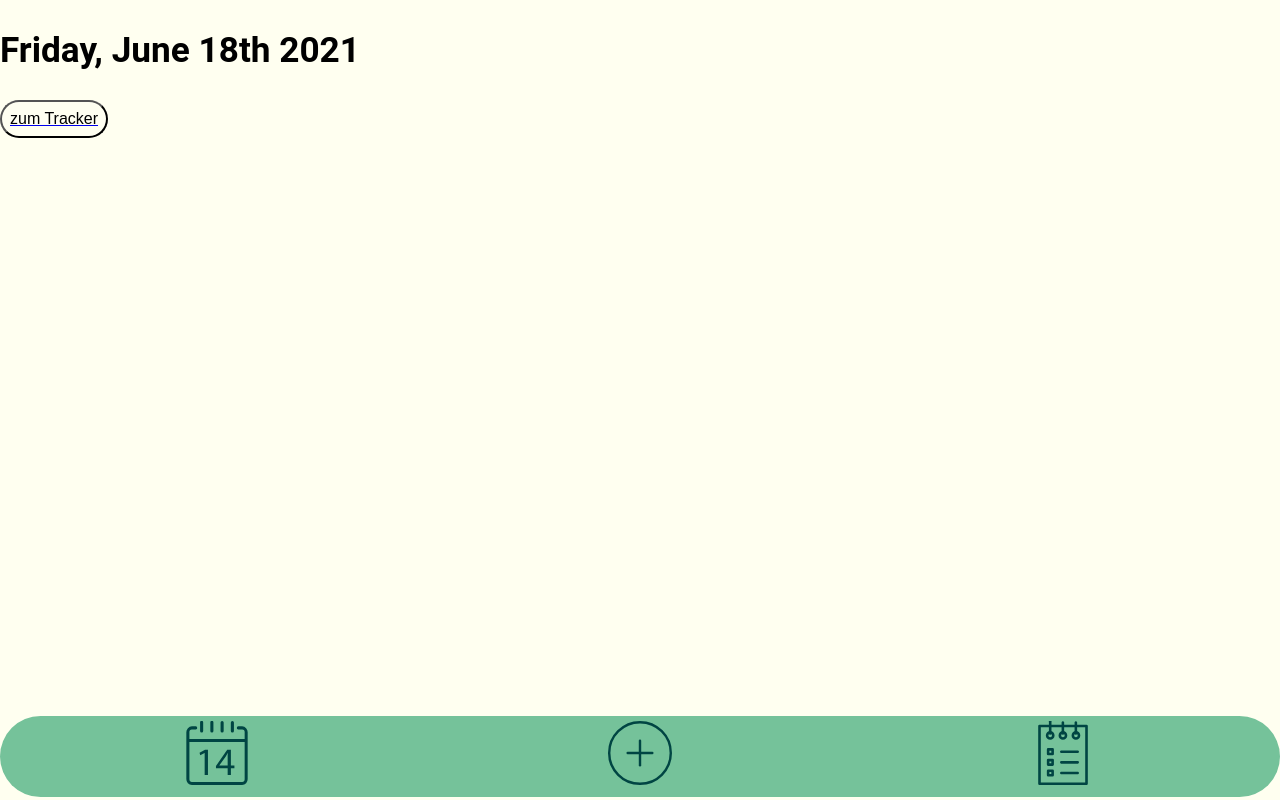
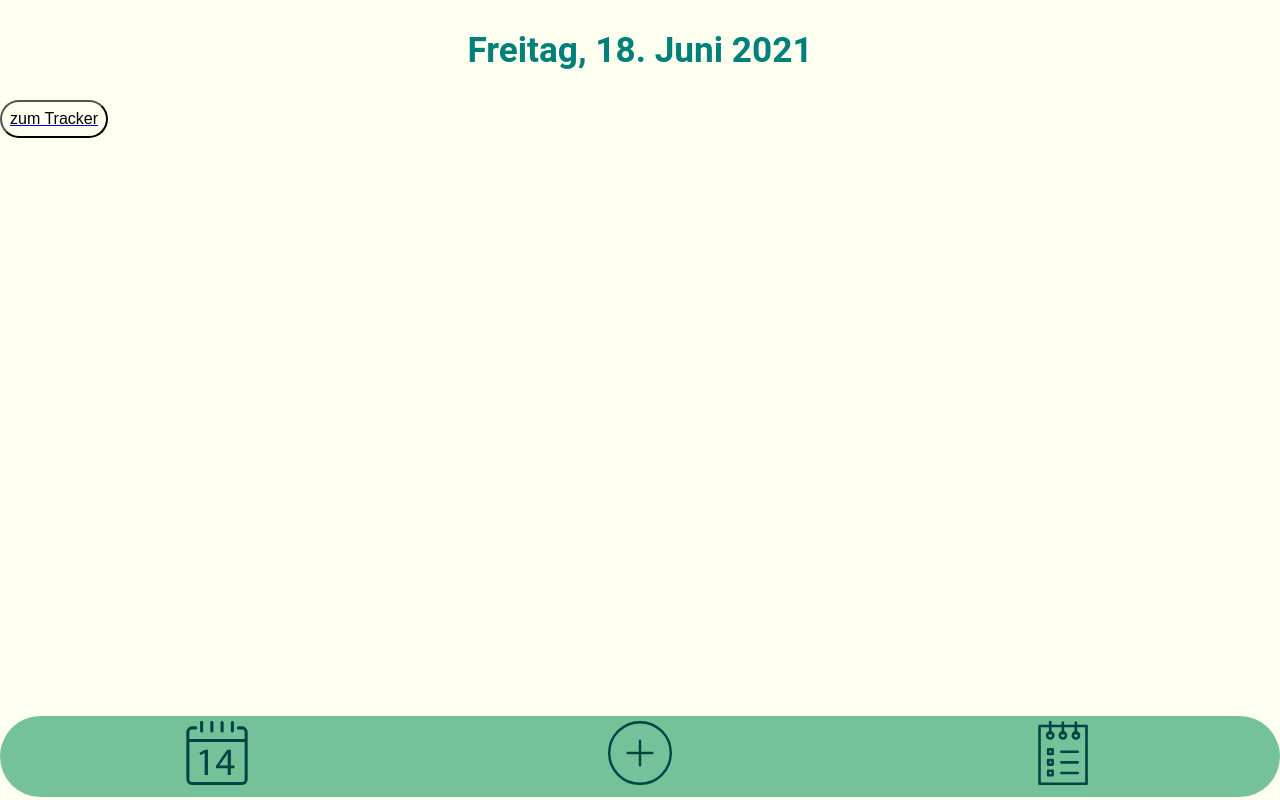
Before and after one commit to farahccino/capstone-project-cherish, a React (Create React App) app: page /today in a window 1280 px wide. Built offline with nearby package versions, Linux system fonts and the light colour scheme.

Commit message:
changed date to German

```diff
--- a/src/pages/Home.js
+++ b/src/pages/Home.js
@@ -1,6 +1,7 @@
 import { useState } from "react";
 import { NavLink } from "react-router-dom";
 import moment from "moment";
+import "moment/locale/de";
 
 import PropTypes from "prop-types";
 import styled from "styled-components";
@@ -34,7 +35,7 @@ export default function Home({
 
   const current = moment();
 
-  const date = moment(current).format("dddd, MMMM Do YYYY");
+  const date = moment(current).format("dddd, Do MMMM YYYY");
 
   const checkbox = (value) => {
     return (
@@ -142,14 +143,15 @@ const EditButtonWrapper = styled.div`
 `;
 
 const Headline = styled.h1`
+  align-items: center;
+  color: var(--secondary-dark);
   display: flex;
-  align-items: center;
+  justify-content: center;
   font-family: "Roboto";
 `;
 
 const HabitWrapper = styled.div`
-  background-color: rgba(255, 255, 255, 0.7);
-  backdrop-filter: blur(10px);
+  backdrop-filter: blur(20px);
   display: block;
   position: absolute;
   top: 0;
```
